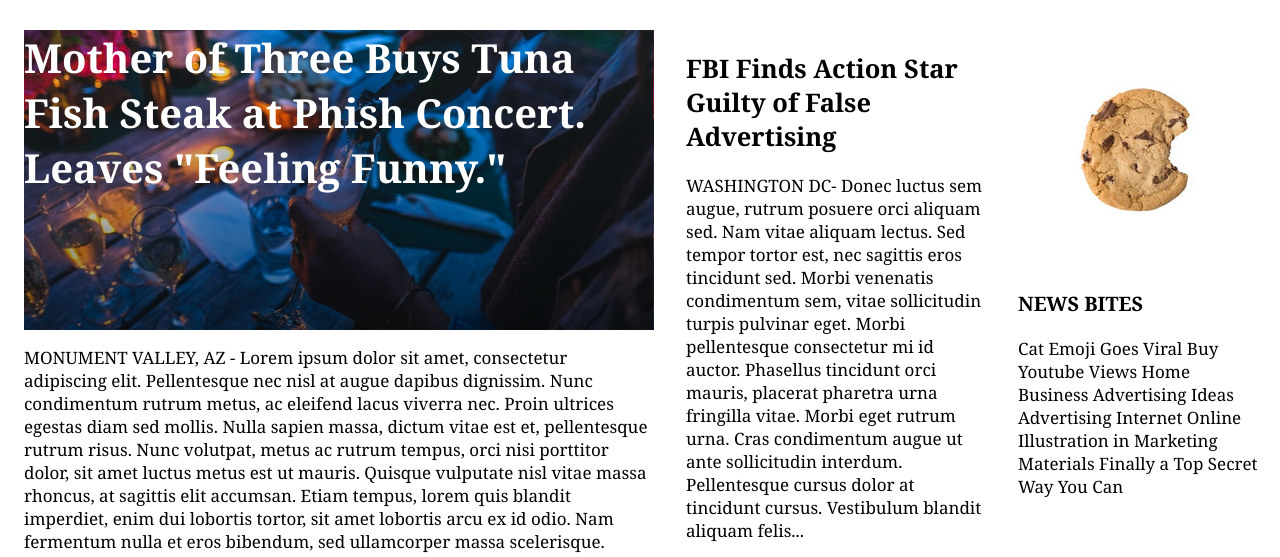
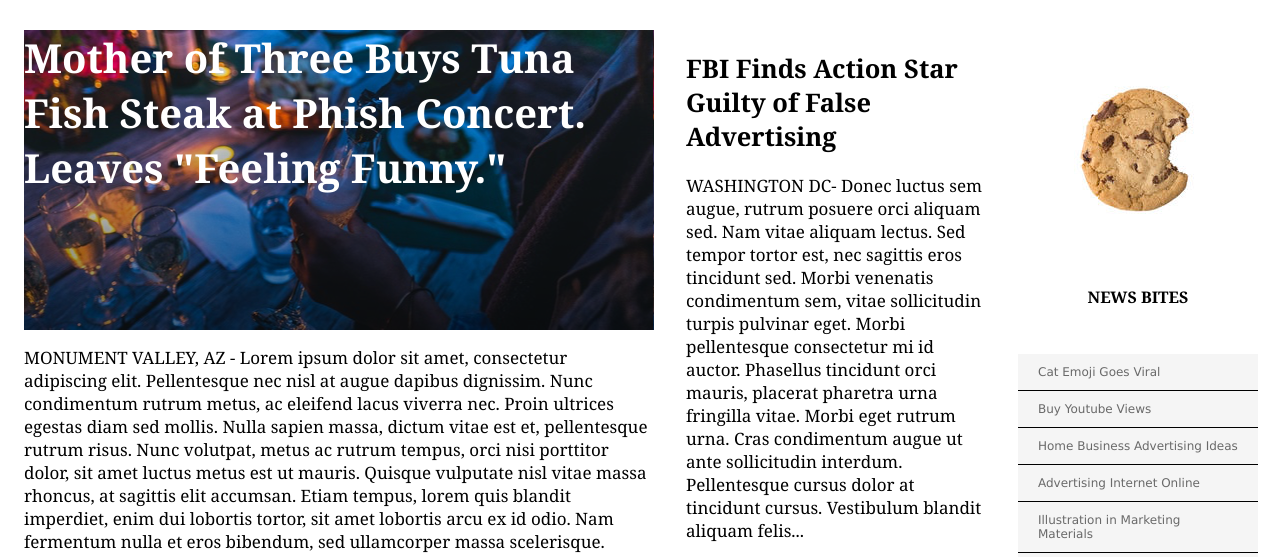
Before and after one commit to Rawco82/mytimes, a plain HTML site: page index.html in a window 1280 px wide. Shown: the part 86-643 px from the top of the page. Drawn offline with Linux system fonts and the light colour scheme.

Commit message:
Add News Bites style and content for Task 6.

```diff
--- a/index.html
+++ b/index.html
@@ -96,12 +96,12 @@
     <img class="cookie" src="resources/images/img-news-bite.png" />
     <div class="news-bites">
       <h3>NEWS BITES</h3>
-      <span classs="bite">Cat Emoji Goes Viral</span>
-      <span classs="bite">Buy Youtube Views</span>
-      <span classs="bite">Home Business Advertising Ideas</span>
-      <span classs="bite"> Advertising Internet Online</span>
-      <span classs="bite">Illustration in Marketing Materials</span>
-      <span classs="bite">Finally a Top Secret Way You Can</span>
+      <span class="bite">Cat Emoji Goes Viral</span>
+      <span class="bite">Buy Youtube Views</span>
+      <span class="bite">Home Business Advertising Ideas</span>
+      <span class="bite"> Advertising Internet Online</span>
+      <span class="bite">Illustration in Marketing Materials</span>
+      <span class="bite">Finally a Top Secret Way You Can</span>
     </div>
   </div>
   </div>
--- a/resources/css/style.css
+++ b/resources/css/style.css
@@ -140,8 +140,19 @@ h2 {
 
 h3 {
   display: block;
-  font-size: 1.17em;
+  font-size: 16px;
   font-weight: bold;
+}
+
+.news-bites .bite {
+  /* Take out space between bites and .bite if not working */
+  display: block;
+  padding: 11px 20px;
+  border-bottom: 1px solid black;
+  background-color: WhiteSmoke;
+  font-family: Verdana;
+  font-size: 12px;
+  color: DimGray;
 }
 
 .column {
@@ -161,3 +172,8 @@ h3 {
 .column.small {
   width: 240px;
 }
+
+.column.small h3 {
+  text-align: center;
+  padding-bottom: 30px;
+}
```
